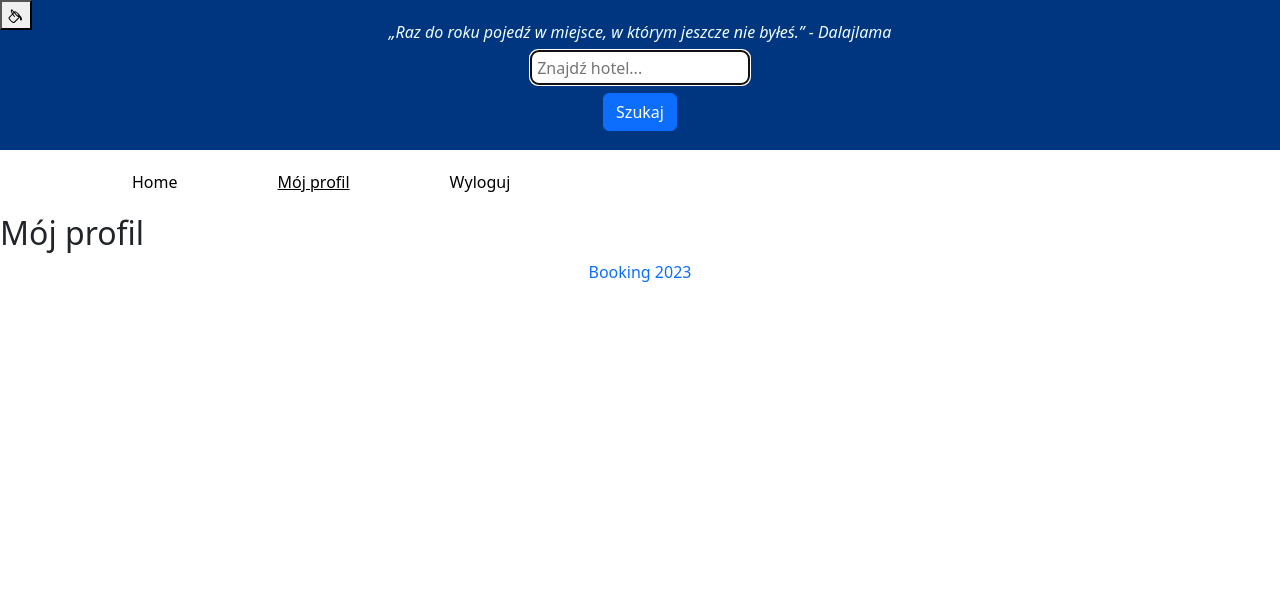
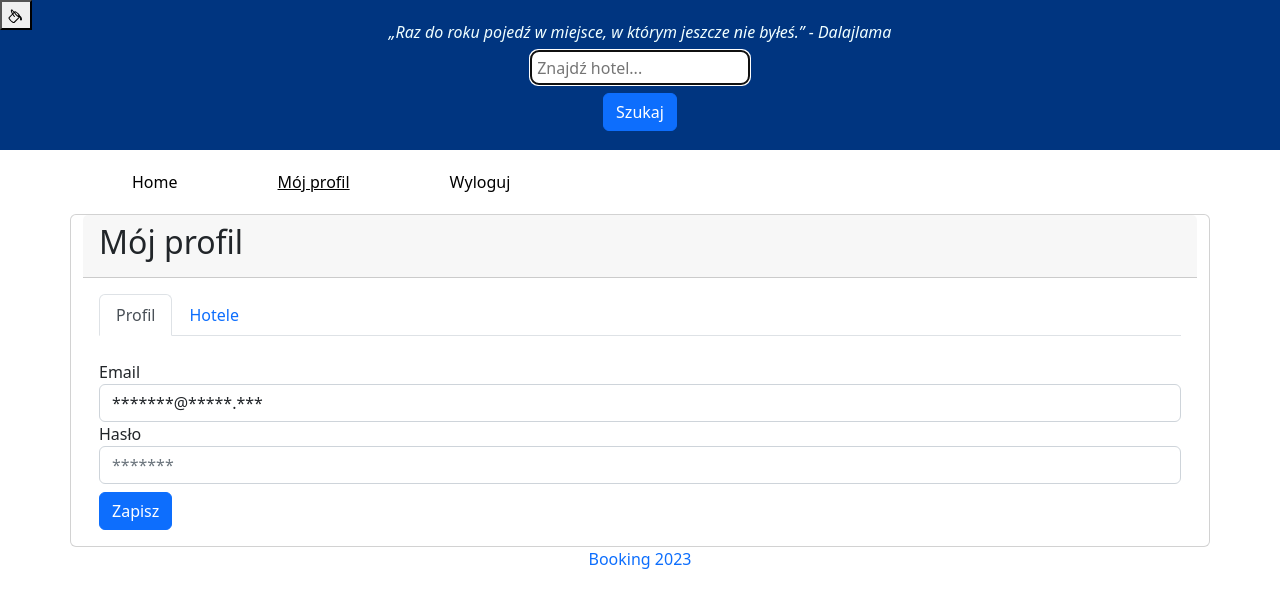
Before and after one commit to Pawel-Burakowski/Booking_App, a React (Create React App) app: page /profil in a window 1280 px wide. Shown: the top 608 px of the page. Built offline with nearby package versions, Linux system fonts and the light colour scheme.

Commit message:
Added 404 error

```diff
--- a/src/App.js
+++ b/src/App.js
@@ -15,6 +15,7 @@ import Home from "./pages/Home/Home"
 import Hotel from "./pages/Hotel/Hotel"
 import Search from "./pages/Search/Search"
 import Profile from "./pages/Profile/Profile"
+import NotFound from "./pages/404/404"
 
 function App() {
 	/* const [theme, setTheme] = useState("primary") */
@@ -58,7 +59,7 @@ function App() {
 										<Hotel />
 									</Route>
 
-									<Route path="/wyszukaj/:value">
+									<Route path="/wyszukaj/:value?">
 										<Search />
 									</Route>
 
@@ -68,6 +69,10 @@ function App() {
 
 									<Route exact={true} path="/">
 										<Home />
+									</Route>
+
+									<Route>
+										<NotFound />
 									</Route>
 								</Switch>
 							</div>
--- /dev/null
+++ b/src/pages/404/404.js
@@ -0,0 +1,10 @@
+export default function NotFound(props){
+    return (
+        <div className="container d-flex justify-content-center mb-5">
+            <div className="row">
+                <h2 className="text-center mt-5"> 404 </h2>
+                <p className="text-center">Nie znaleziono takiej strony.</p>
+            </div>
+        </div>
+    )
+}
--- /dev/null
+++ b/src/pages/Profile/MyHotels/MyHotels.js
@@ -0,0 +1,8 @@
+export default function MyHotels(props) {
+	return (
+		<>
+			<p>Nie masz jeszcze żadnego hotelu</p>
+			<button className='btn btn-primary'>Dodaj hotel</button>
+		</>
+	)
+}
--- /dev/null
+++ b/src/pages/Profile/ProfilDetails/ProfilDetails.js
@@ -0,0 +1,15 @@
+export default function ProfilDetails(props){
+    return (
+        <form>
+            <div className="form-group">
+                <label> Email </label>
+                <input type="email" value="*******@*****.***" className="form-control"></input>
+            </div>
+            <div className="form-group">
+                <label> Hasło </label>
+                <input type="password" placeholder="*******" className="form-control"></input>
+            </div>
+            <button className="btn btn-primary mt-2">Zapisz</button>
+        </form>
+    )
+}
--- a/src/pages/Profile/Profile.js
+++ b/src/pages/Profile/Profile.js
@@ -1,7 +1,43 @@
+import { Route, Switch, NavLink, useRouteMatch } from "react-router-dom"
+import ProfilDetails from "../Profile/ProfilDetails/ProfilDetails"
+import MyHotels from "../Profile/MyHotels/MyHotels"
+
 export default function Profile(props) {
+    const { path, url } = useRouteMatch()
+
 	return (
-		<div>
-			<h2> Mój profil </h2>
+		<div className='card container'>
+			<div className='card-header'>
+				<h2> Mój profil </h2>
+			</div>
+			<div className='card-body'>
+				<ul className='nav nav-tabs'>
+					<li className='nav-item'>
+						<NavLink className='nav-link' exact to={`${url}`}>
+							Profil
+						</NavLink>
+					</li>
+
+					<li className='nav-item'>
+						<NavLink className='nav-link' to={`${url}/hotele`}>
+							Hotele
+						</NavLink>
+					</li>
+				</ul>
+
+				<div className='pt-4'>
+
+					<Switch>
+						<Route path={`${path}/hotele`}>
+							<MyHotels />
+						</Route>
+
+                        <Route path={`${path}`}>
+							<ProfilDetails />
+						</Route>
+					</Switch>
+				</div>
+			</div>
 		</div>
 	)
 }
```
